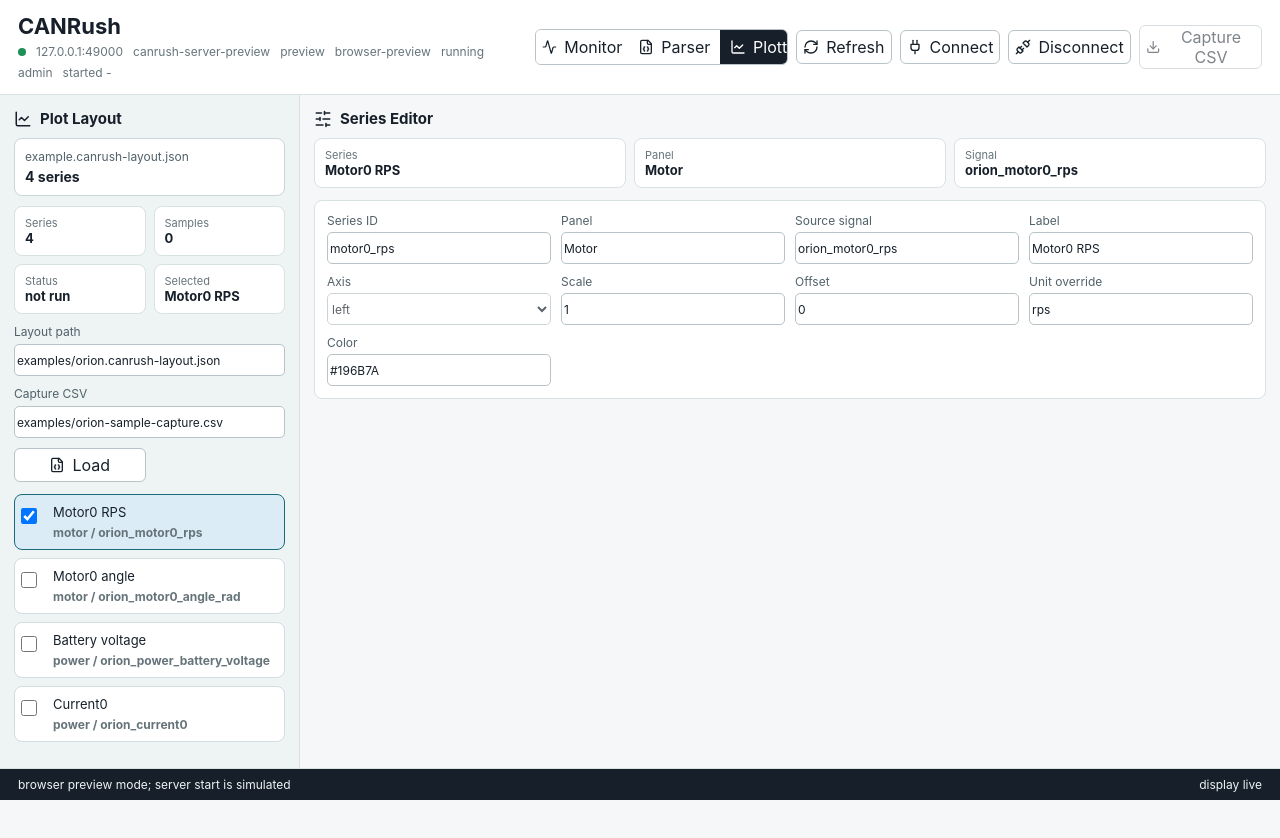
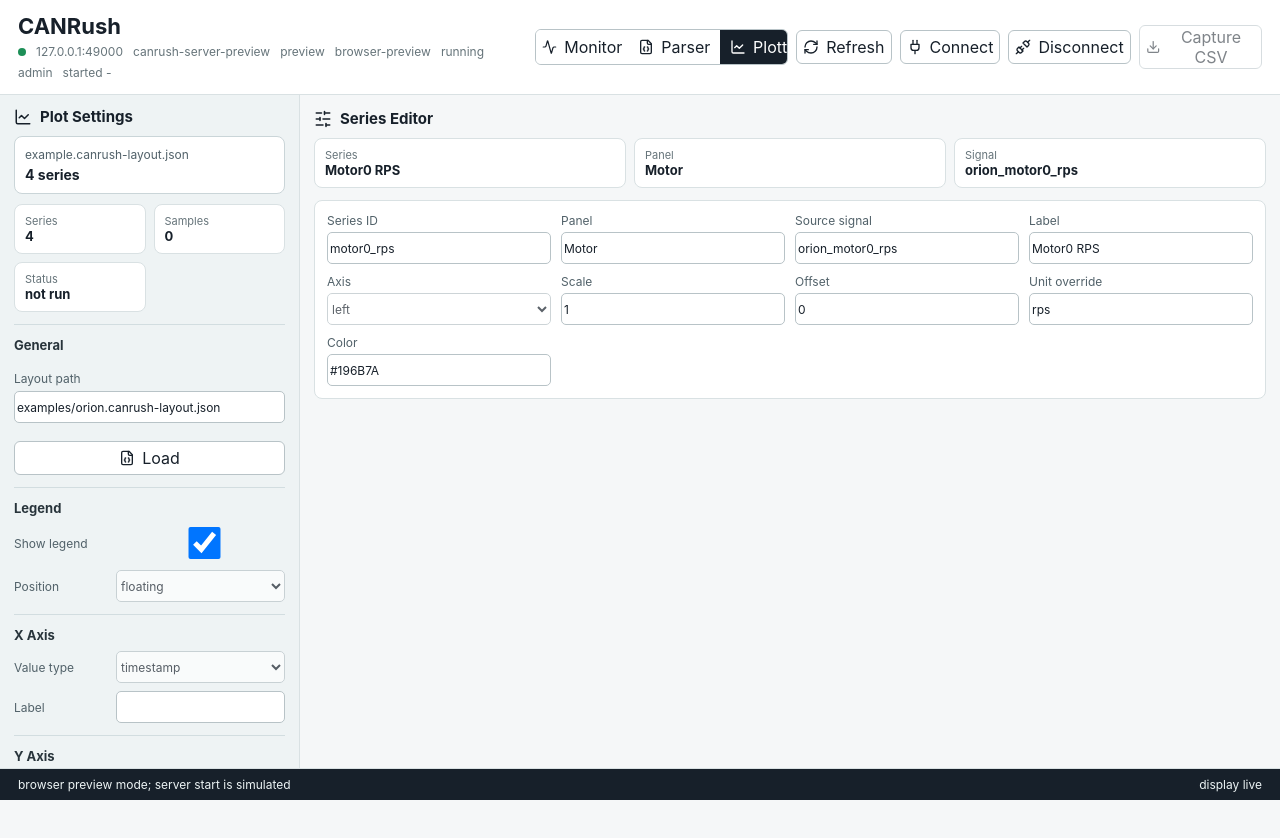
Before and after one commit to ChikuwaRobo/CANDesk, a React (Vite) app in the folder apps/desktop/: page / in a window 1280 px wide. Both pictures are taken after a click on the button "Plotter". Shown: the top 838 px of the page. Before the commit the page ends 800 px from the top, so only its background shows below. Built offline with nearby package versions, Linux system fonts and the light colour scheme.

Commit message:
Plot画面少し整理

```diff
--- a/apps/desktop/src/App.tsx
+++ b/apps/desktop/src/App.tsx
@@ -29,6 +29,7 @@ import { mapParseConfig, mapPlotLayout } from "./lib/parserMapping";
 import {
   resetSeenSampleKeys,
 } from "./lib/plotHistory";
+import { autoAssignPlotSeriesColors } from "./lib/plotColors";
 import { useDummyFrames } from "./hooks/useDummyFrames";
 import { useSnapshotPolling } from "./hooks/useSnapshotPolling";
 import "./styles.css";
@@ -63,7 +64,7 @@ export default function App() {
   const [plotLayoutName, setPlotLayoutName] = React.useState("example.canrush-layout.json");
   const [parserSignals, setParserSignals] = React.useState(sampleParserSignals);
   const [selectedSignalId, setSelectedSignalId] = React.useState(sampleParserSignals[0].id);
-  const [plotSeries, setPlotSeries] = React.useState(samplePlotSeries);
+  const [plotSeries, setPlotSeries] = React.useState(autoAssignPlotSeriesColors(samplePlotSeries));
   const [selectedSeriesId, setSelectedSeriesId] = React.useState(samplePlotSeries[0].id);
   const [visibleSeriesIds, setVisibleSeriesIds] = React.useState<string[]>([
     samplePlotSeries[0].id,
@@ -247,7 +248,7 @@ export default function App() {
   async function loadPlotLayout() {
     try {
       const layout = await client.loadPlotLayout(plotLayoutPath);
-      const nextSeries = mapPlotLayout(layout);
+      const nextSeries = autoAssignPlotSeriesColors(mapPlotLayout(layout));
       setPlotSeries(nextSeries);
       setSelectedSeriesId(nextSeries[0]?.id ?? "");
       setVisibleSeriesIds(nextSeries[0] ? [nextSeries[0].id] : []);
@@ -295,6 +296,12 @@ export default function App() {
       ? visibleSeriesIds.filter((id) => id !== seriesId)
       : [...visibleSeriesIds, seriesId];
     setVisibleSeriesIds(next);
+  }
+
+  function updatePlotSeriesColor(seriesId: string, color: string) {
+    setPlotSeries((current) =>
+      current.map((series) => (series.id === seriesId ? { ...series, color } : series)),
+    );
   }
 
   async function refreshCaptureFilePreview() {
@@ -414,7 +421,6 @@ export default function App() {
         <PlotterView
           plotLayoutName={plotLayoutName}
           plotLayoutPath={plotLayoutPath}
-          capturePreviewPath={capturePreviewPath}
           plotSeries={plotSeries}
           selectedSeries={selectedSeries}
           selectedSeriesId={selectedSeriesId}
@@ -422,10 +428,10 @@ export default function App() {
           signalSampleCount={signalSamples.length}
           parsePreviewStatus={parsePreviewStatus}
           onPlotLayoutPathChange={setPlotLayoutPath}
-          onCapturePreviewPathChange={setCapturePreviewPath}
           onLoadPlotLayout={loadPlotLayout}
           onSelectedSeriesChange={setSelectedSeriesId}
           onVisibleSeriesToggle={toggleVisibleSeries}
+          onSeriesColorChange={updatePlotSeriesColor}
         />
       ) : null}
 
--- a/apps/desktop/src/components/PlotterView.tsx
+++ b/apps/desktop/src/components/PlotterView.tsx
@@ -4,7 +4,6 @@ import type { PlotSeries } from "../types";
 type PlotterViewProps = {
   plotLayoutName: string;
   plotLayoutPath: string;
-  capturePreviewPath: string;
   plotSeries: PlotSeries[];
   selectedSeries: PlotSeries;
   selectedSeriesId: string;
@@ -12,16 +11,15 @@ type PlotterViewProps = {
   signalSampleCount: number;
   parsePreviewStatus: string;
   onPlotLayoutPathChange: (value: string) => void;
-  onCapturePreviewPathChange: (value: string) => void;
   onLoadPlotLayout: () => void;
   onSelectedSeriesChange: (id: string) => void;
   onVisibleSeriesToggle: (id: string) => void;
+  onSeriesColorChange: (id: string, color: string) => void;
 };
 
 export function PlotterView({
   plotLayoutName,
   plotLayoutPath,
-  capturePreviewPath,
   plotSeries,
   selectedSeries,
   selectedSeriesId,
@@ -29,17 +27,17 @@ export function PlotterView({
   signalSampleCount,
   parsePreviewStatus,
   onPlotLayoutPathChange,
-  onCapturePreviewPathChange,
   onLoadPlotLayout,
   onSelectedSeriesChange,
   onVisibleSeriesToggle,
+  onSeriesColorChange,
 }: PlotterViewProps) {
   return (
     <section className="plotter-workspace" aria-label="plotter workspace">
-      <aside className="workspace-side-panel">
+      <aside className="workspace-side-panel plot-settings-panel">
         <div className="panel-heading">
           <LineChart size={18} />
-          <h2>Plot Layout</h2>
+          <h2>Plot Settings</h2>
         </div>
         <div className="config-summary">
           <span>{plotLayoutName}</span>
@@ -58,33 +56,71 @@ export function PlotterView({
             <span>Status</span>
             <strong>{parsePreviewStatus}</strong>
           </div>
-          <div>
-            <span>Selected</span>
-            <strong>{selectedSeries.label}</strong>
         </div>
-        </div>
+
+        <section className="plot-settings-section">
+          <h3>General</h3>
           <label className="path-input">
             Layout path
             <input value={plotLayoutPath} onChange={(event) => onPlotLayoutPathChange(event.target.value)} />
           </label>
-        <label className="path-input">
-          Capture CSV
-          <input
-            value={capturePreviewPath}
-            onChange={(event) => onCapturePreviewPathChange(event.target.value)}
-          />
-        </label>
-        <div className="stacked-actions">
+          <div className="stacked-actions single-action">
             <button type="button" title="Plot layout JSON を読み込み" onClick={onLoadPlotLayout}>
               <FileJson size={16} />
               Load
             </button>
           </div>
-        <div className="signal-list">
+        </section>
+
+        <section className="plot-settings-section">
+          <h3>Legend</h3>
+          <label className="setting-row">
+            Show legend
+            <input type="checkbox" checked readOnly />
+          </label>
+          <label className="setting-row">
+            Position
+            <select value="floating" disabled>
+              <option value="floating">floating</option>
+            </select>
+          </label>
+        </section>
+
+        <section className="plot-settings-section">
+          <h3>X Axis</h3>
+          <label className="setting-row">
+            Value type
+            <select value="timestamp" disabled>
+              <option value="timestamp">timestamp</option>
+            </select>
+          </label>
+          <label className="setting-row">
+            Label
+            <input value="" readOnly />
+          </label>
+        </section>
+
+        <section className="plot-settings-section">
+          <h3>Y Axis</h3>
+          <label className="setting-row">
+            Label
+            <input value="" readOnly />
+          </label>
+          <label className="setting-row">
+            Range
+            <select value="auto" disabled>
+              <option value="auto">auto</option>
+            </select>
+          </label>
+        </section>
+
+        <section className="plot-settings-section">
+          <h3>Series</h3>
+          <div className="signal-list plot-series-list">
             {plotSeries.map((series) => (
               <div
                 key={series.id}
-              className={`series-list-row${selectedSeriesId === series.id ? " selected" : ""}`}
+                className={`series-list-row plot-series-row${selectedSeriesId === series.id ? " selected" : ""}`}
               >
                 <label className="series-visibility">
                   <input
@@ -100,9 +136,19 @@ export function PlotterView({
                     {series.panelId} / {series.signalId}
                   </strong>
                 </button>
+                <label className="series-color-picker" title={`${series.label} color`}>
+                  <span style={{ background: series.color }} />
+                  <input
+                    aria-label={`${series.label} color`}
+                    type="color"
+                    value={series.color}
+                    onChange={(event) => onSeriesColorChange(series.id, event.target.value)}
+                  />
+                </label>
               </div>
             ))}
           </div>
+        </section>
       </aside>
 
       <section className="workspace-main-panel">
--- /dev/null
+++ b/apps/desktop/src/lib/plotColors.ts
@@ -0,0 +1,19 @@
+import type { PlotSeries } from "../types";
+
+export const plotColorPalette = [
+  "#4E98E2",
+  "#F5774D",
+  "#E3C84E",
+  "#52C7A3",
+  "#9B72E7",
+  "#E2558B",
+  "#58A55C",
+  "#C47A2C",
+];
+
+export function autoAssignPlotSeriesColors(seriesList: PlotSeries[]) {
+  return seriesList.map((series, index) => ({
+    ...series,
+    color: series.color || plotColorPalette[index % plotColorPalette.length],
+  }));
+}
--- a/apps/desktop/src/styles.css
+++ b/apps/desktop/src/styles.css
@@ -471,6 +471,10 @@ label {
   overflow: auto;
 }
 
+.plot-settings-panel {
+  padding-top: 12px;
+}
+
 .workspace-main-panel {
   min-width: 0;
   min-height: 0;
@@ -559,6 +563,10 @@ label {
   margin-top: 10px;
 }
 
+.single-action {
+  grid-template-columns: 1fr;
+}
+
 .wide-action {
   width: 100%;
   margin-top: 8px;
@@ -570,6 +578,35 @@ label {
   margin-top: 12px;
 }
 
+.plot-settings-section {
+  display: grid;
+  gap: 8px;
+  margin-top: 12px;
+  padding-top: 12px;
+  border-top: 1px solid #d2dde0;
+}
+
+.plot-settings-section h3 {
+  margin: 0;
+  color: #28343b;
+  font-size: 13px;
+}
+
+.setting-row {
+  display: grid;
+  grid-template-columns: 94px minmax(0, 1fr);
+  align-items: center;
+  gap: 8px;
+  color: #516169;
+  font-size: 12px;
+}
+
+.setting-row input,
+.setting-row select {
+  width: 100%;
+  min-width: 0;
+}
+
 .series-list-row {
   display: grid;
   grid-template-columns: 28px minmax(0, 1fr);
@@ -577,6 +614,10 @@ label {
   border: 1px solid #d3dde1;
   border-radius: 8px;
   background: #ffffff;
+}
+
+.plot-series-row {
+  grid-template-columns: 28px minmax(0, 1fr) 42px;
 }
 
 .series-list-row.selected {
@@ -606,6 +647,30 @@ label {
   border: 0;
   background: transparent;
   text-align: left;
+}
+
+.series-color-picker {
+  display: grid;
+  place-items: center;
+  min-height: 54px;
+  border-left: 1px solid #d9e1e3;
+  cursor: pointer;
+}
+
+.series-color-picker span {
+  width: 18px;
+  height: 18px;
+  border: 1px solid #ffffff;
+  border-radius: 4px;
+  box-shadow: 0 0 0 1px #9ca9ae;
+}
+
+.series-color-picker input {
+  position: absolute;
+  width: 1px;
+  height: 1px;
+  opacity: 0;
+  pointer-events: none;
 }
 
 .signal-list span,
```
Also changed, not shown: 2 other files (tests, documents, lock files or other folders). Lines whose indentation alone changed are shown as unchanged.
